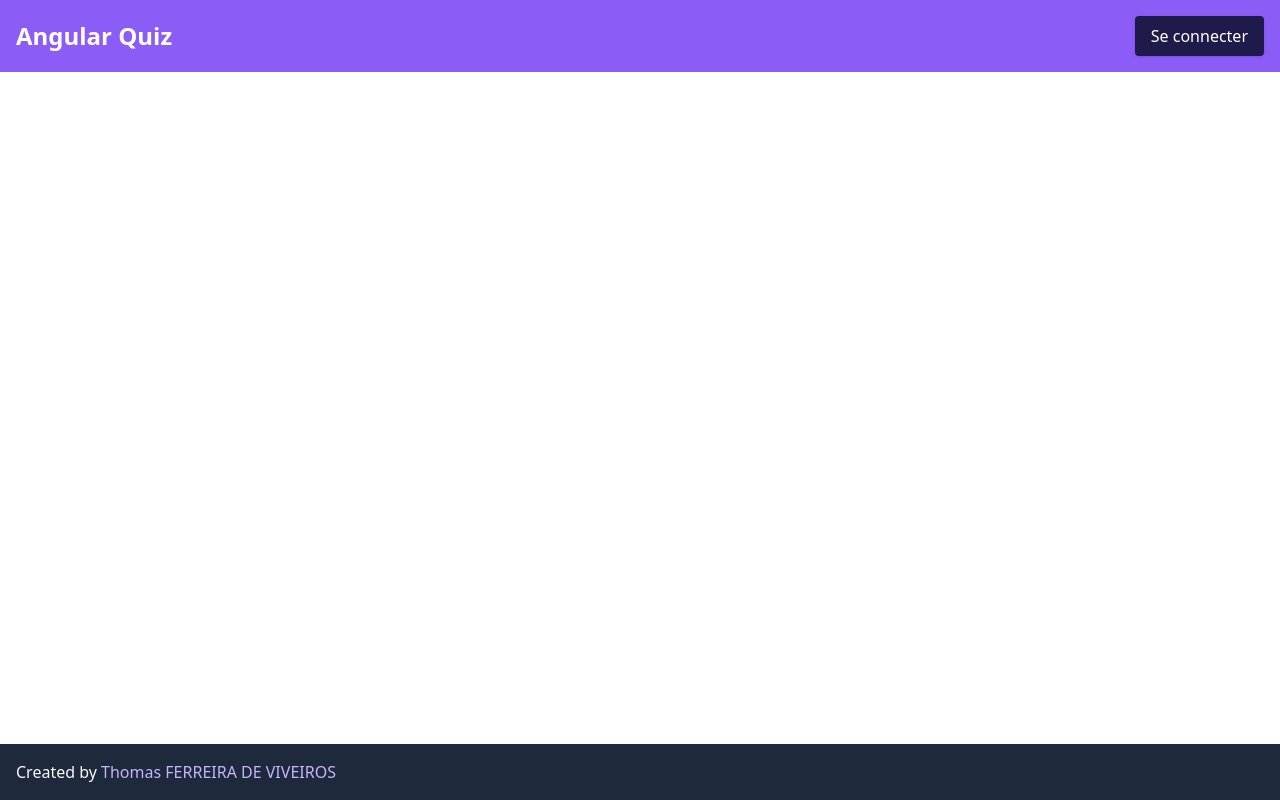
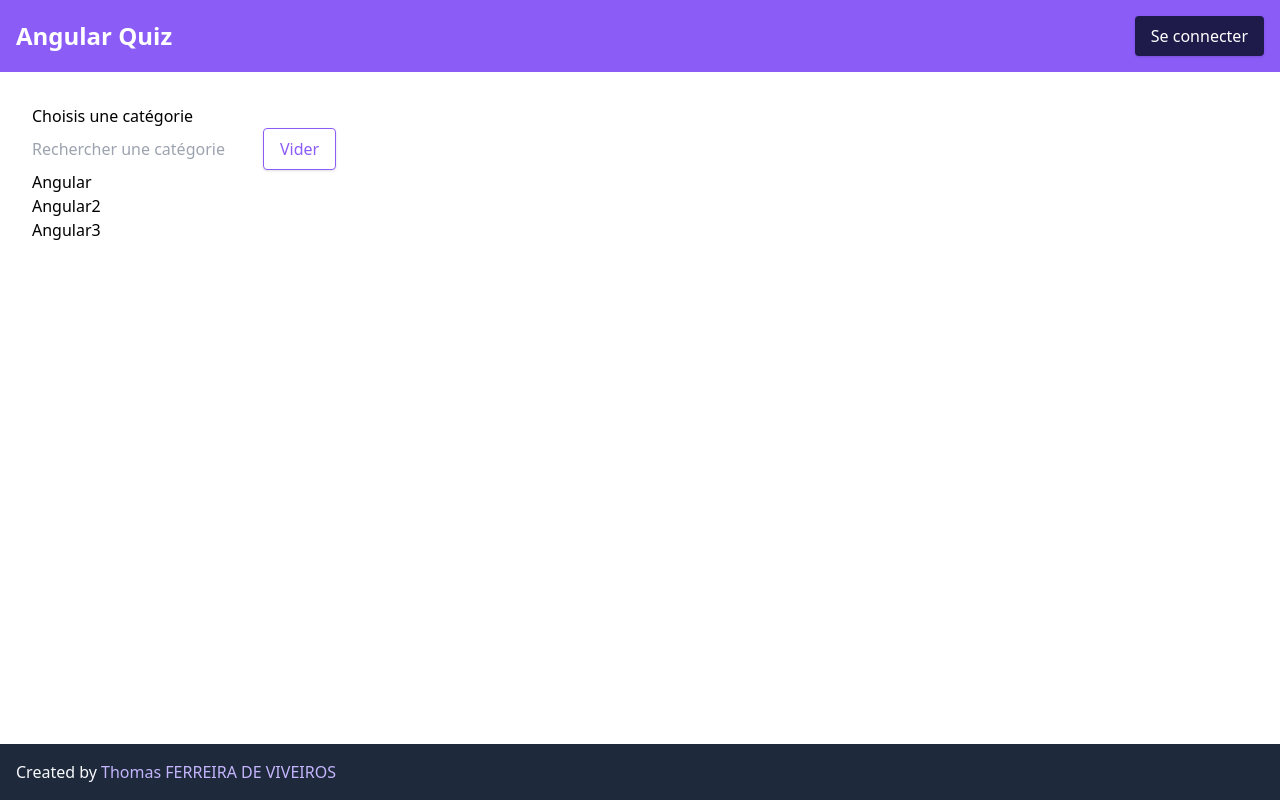
Before and after one commit to Davidc1409/angularProject1, an Angular app: page /categories/1 in a window 1280 px wide. Before the commit this address led to /. Built offline with nearby package versions, Linux system fonts and the light colour scheme; data requests are answered from the project's data file.

Commit message:
add categories

```diff
--- a/src/app/app.module.ts
+++ b/src/app/app.module.ts
@@ -14,6 +14,7 @@ import { AnswerComponent } from './quiz/answer/answer.component';
 import { FormsModule, ReactiveFormsModule } from '@angular/forms';
 import { RegisterComponent } from './auth/register/register.component';
 import { LoginComponent } from './auth/login/login.component';
+import { CategoriesComponent } from './categories/categories.component';
 
 @NgModule({
   declarations: [
@@ -26,7 +27,8 @@ import { LoginComponent } from './auth/login/login.component';
     QuestionComponent,
     AnswerComponent,
     LoginComponent,
-    RegisterComponent
+    RegisterComponent,
+    CategoriesComponent
   ],
   imports: [
     BrowserModule,
--- /dev/null
+++ b/src/app/categories/categories.component.html
@@ -0,0 +1,22 @@
+<section class="categories">
+  <h2 class="categories_title">Choisis une catégorie</h2>
+
+  <section class="categories_filter">
+    <input
+      type="text"
+      placeholder="Rechercher une catégorie"
+      [(ngModel)]="search"
+      (input)="filterCategories()"
+    />
+    <button class="btn--outline" (click)="resetFilter()">Vider</button>
+  </section>
+
+  <section class="categories_list">
+    <div
+      *ngFor="let category of filteredCategories"
+      (click)="goToQuiz(category.id)"
+    >
+      <p>{{ category.categoryLabel }}</p>
+    </div>
+  </section>
+</section>
--- /dev/null
+++ b/src/app/categories/categories.component.ts
@@ -0,0 +1,47 @@
+import { Component, OnInit } from '@angular/core';
+import { CategoryService } from '../shared/services/category.service';
+import { ActivatedRoute, Router } from '@angular/router';
+@Component({
+  selector: 'app-categories',
+  templateUrl: './categories.component.html',
+  styleUrls: ['./categories.component.scss'],
+  standalone: false,
+})
+export class CategoriesComponent implements OnInit {
+  categories: any[] = [];
+  filteredCategories: any[] = [];
+  search = '';
+  playerName = '';
+
+  constructor(
+    private categoryService: CategoryService,
+    private router: Router,
+    private route: ActivatedRoute
+  ) {}
+
+  ngOnInit(): void {
+    this.categoryService.getCategories().subscribe((data: any) => {
+      this.categories = data;
+      this.filteredCategories = data;
+    });
+
+    this.route.params.subscribe((params) => {
+      this.playerName = params['playerName'];
+    });
+  }
+
+  filterCategories() {
+    this.filteredCategories = this.categories.filter((c) =>
+      c.name.toLowerCase().includes(this.search.toLowerCase())
+    );
+  }
+
+  resetFilter() {
+    this.search = '';
+    this.filteredCategories = this.categories;
+  }
+
+  goToQuiz(categoryId: number) {
+    this.router.navigate(['/quiz', categoryId, this.playerName]);
+  }
+}
--- a/src/app/home/home.component.html
+++ b/src/app/home/home.component.html
@@ -10,5 +10,5 @@
       </svg>
     </button>
   </form>
-  <button class="home_quiz-btn btn--outline" (click)="navigateToQuiz()" [disabled]="isPlayerNameFill">Démarrer</button>
+  <button class="home_quiz-btn btn--outline" (click)="navigateToCategories()" [disabled]="isPlayerNameFill">Démarrer</button>
 </section>
--- a/src/app/home/home.component.ts
+++ b/src/app/home/home.component.ts
@@ -6,13 +6,13 @@ import { AuthService } from "../auth/auth.service";
   selector: 'app-home',
   templateUrl: './home.component.html',
   styleUrls: ['./home.component.scss'],
-  standalone: false
+  standalone: false,
 })
 export class HomeComponent implements OnInit {
   playerName = '';
   isPlayerNameConfirmed = false;
 
-  constructor(private router: Router, private authService: AuthService) { }
+  constructor(private router: Router, private authService: AuthService) {}
 
   ngOnInit(): void {
     //Nous verrons plus tard comment gérer cela avec des observables
@@ -24,8 +24,8 @@ export class HomeComponent implements OnInit {
     return this.playerName.length < 1;
   }
 
-  navigateToQuiz() {
-    this.router.navigate(['/quiz', this.playerName]);
+  navigateToCategories() {
+    this.router.navigate(['/categories', this.playerName]);
   }
 
   confirmPseudo() {
--- /dev/null
+++ b/src/app/shared/services/category.service.ts
@@ -0,0 +1,18 @@
+import { Injectable } from '@angular/core';
+import { HttpClient } from '@angular/common/http';
+
+@Injectable({
+  providedIn: 'root',
+})
+export class CategoryService {
+
+  constructor(private http: HttpClient) {}
+
+  getCategories() {
+    return this.http.get('http://localhost:3000/categories');
+  }
+
+  getCategoryById(id: number) {
+    return this.http.get(`${'http://localhost:3000/categories'}/${id}`);
+  }
+}
```
Also changed, not shown: src/app/app-routing.module.ts (+6 -1 lines), src/app/categories/categories.component.scss (added), 2 other files (tests, documents, lock files or other folders).
